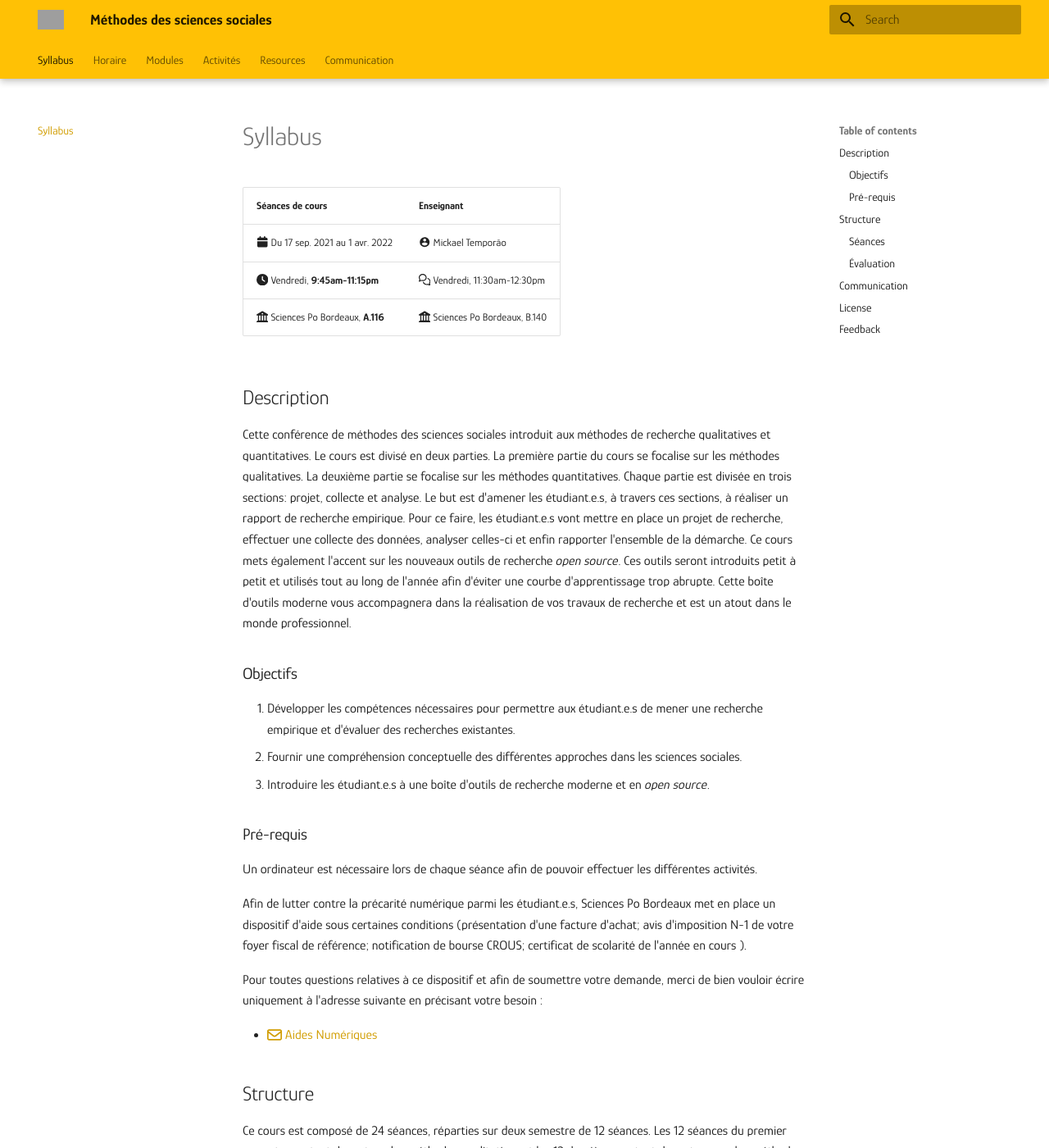
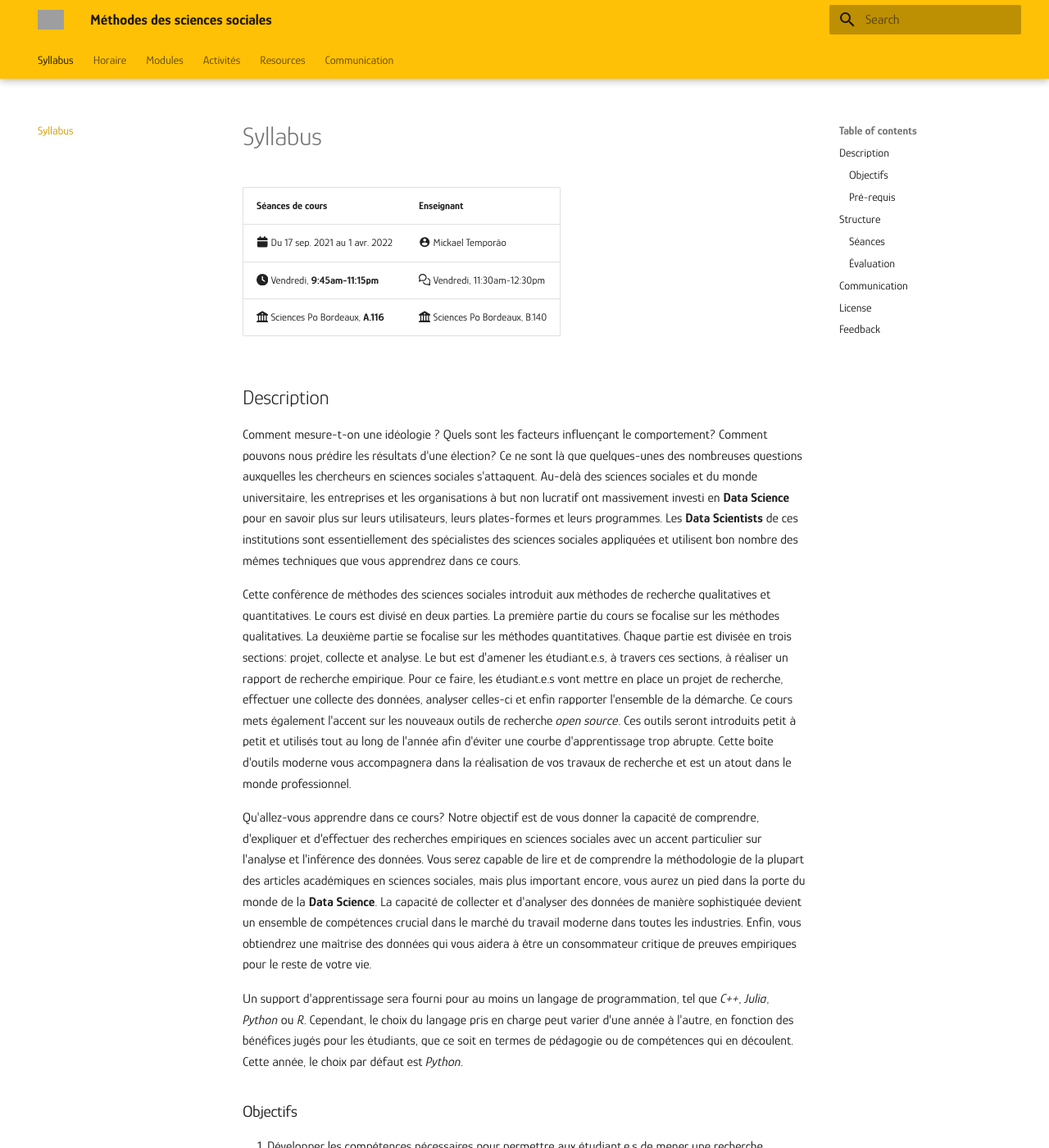
Before and after one commit to mickaeltemporao/mdss, an MkDocs documentation site: the page built from docs/index.md, in a window 1280 px wide and 1400 px high. Shown: the whole window at 82% size. Built offline with MkDocs 1.6.1 and Material for MkDocs 9.7.7, drawn with Linux system fonts in a browser that asks for light colours; grey boxes are pictures that could not be loaded.

Commit message:
update index

```diff
--- a/docs/index.md
+++ b/docs/index.md
@@ -7,7 +7,14 @@
 | :fontawesome-solid-university: Sciences Po Bordeaux, **A.116** | :fontawesome-solid-university: Sciences Po Bordeaux, B.140 |
 
 ## Description
+Comment mesure-t-on une idéologie ? Quels sont les facteurs influençant le comportement? Comment pouvons nous prédire les résultats d'une élection? Ce ne sont là que quelques-unes des nombreuses questions auxquelles les chercheurs en sciences sociales s'attaquent. Au-delà des sciences sociales et du monde universitaire, les entreprises et les organisations à but non lucratif ont massivement investi en **Data Science** pour en savoir plus sur leurs utilisateurs, leurs plates-formes et leurs programmes. Les **Data Scientists** de ces institutions sont essentiellement des spécialistes des sciences sociales appliquées et utilisent bon nombre des mêmes techniques que vous apprendrez dans ce cours.
+
 Cette conférence de méthodes des sciences sociales introduit aux méthodes de recherche qualitatives et quantitatives. Le cours est divisé en deux parties. La première partie du cours se focalise sur les méthodes qualitatives. La deuxième partie se focalise sur les méthodes quantitatives. Chaque partie est divisée en trois sections: projet, collecte et analyse. Le but est d'amener les étudiant.e.s, à travers ces sections, à réaliser un rapport de recherche empirique. Pour ce faire, les étudiant.e.s vont mettre en place un projet de recherche, effectuer une collecte des données, analyser celles-ci et enfin rapporter l'ensemble de la démarche. Ce cours mets également l'accent sur les nouveaux outils de recherche *open source*. Ces outils seront introduits petit à petit et utilisés tout au long de l'année afin d'éviter une courbe d'apprentissage trop abrupte. Cette boîte d'outils moderne vous accompagnera dans la réalisation de vos travaux de recherche et est un atout dans le monde professionnel.
+
+Qu'allez-vous apprendre dans ce cours?
+Notre objectif est de vous donner la capacité de comprendre, d'expliquer et d'effectuer des recherches empiriques en sciences sociales avec un accent particulier sur l'analyse et l'inférence des données. Vous serez capable de lire et de comprendre la méthodologie de la plupart des articles académiques en sciences sociales, mais plus important encore, vous aurez un pied dans la porte du monde de la **Data Science**. La capacité de collecter et d'analyser des données de manière sophistiquée devient un ensemble de compétences crucial dans le marché du travail moderne dans toutes les industries. Enfin, vous obtiendrez une maîtrise des données qui vous aidera à être un consommateur critique de preuves empiriques pour le reste de votre vie.
+
+Un support d'apprentissage sera fourni pour au moins un langage de programmation, tel que *C++*, *Julia*, *Python* ou *R*. Cependant, le choix du langage pris en charge peut varier d'une année à l'autre, en fonction des bénéfices jugés pour les étudiants, que ce soit en termes de pédagogie ou de compétences qui en découlent. Cette année, le choix par défaut est *Python*.
 
 
 ### Objectifs
```
